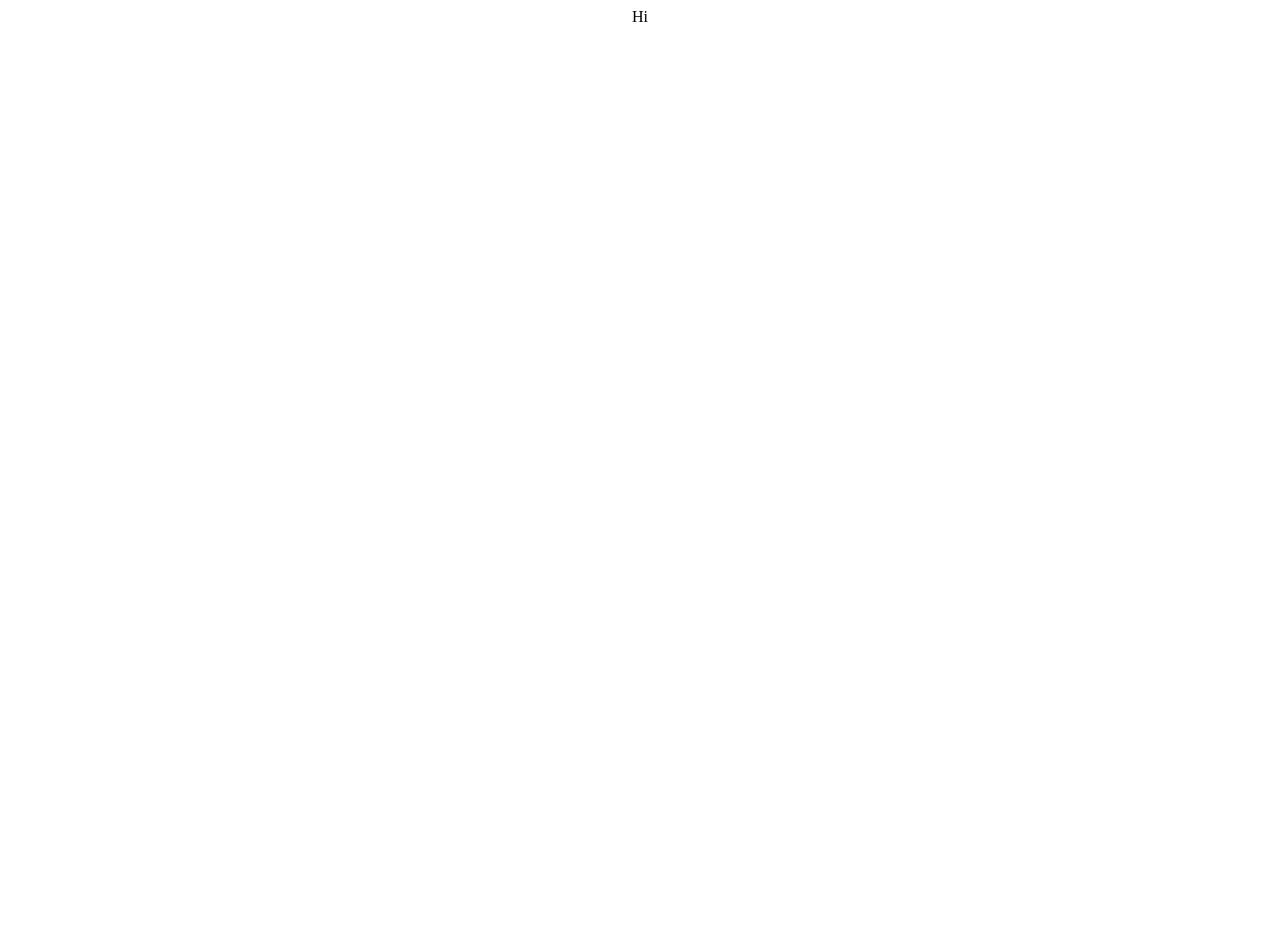
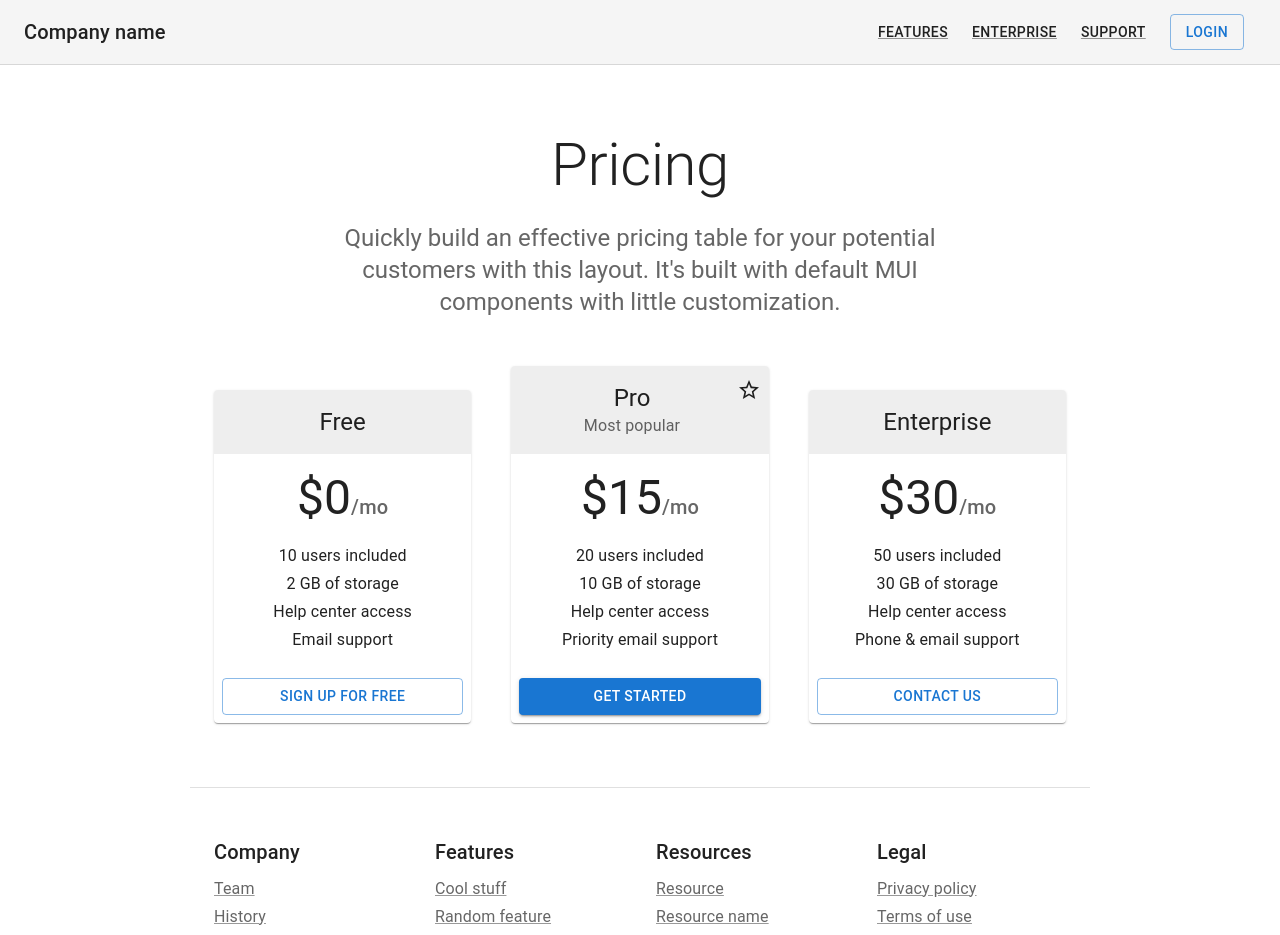
Before and after one commit to sidchopp/all-about-weather, a React (Create React App) app: page / in a window 1280 px wide. Shown: the top 935 px of the page. Before the commit the page ends 800 px from the top, so only its background shows below. Built offline with nearby package versions, Linux system fonts and the light colour scheme.

Commit message:
Started with an MUI template

```diff
--- a/src/App.js
+++ b/src/App.js
@@ -1,10 +1,11 @@
 
 import './App.css';
+import Trial from './components/Trial';
 
 function App() {
   return (
-    <div className="App">
-      Hi
+    <div >
+      <Trial />
     </div>
   );
 }
--- /dev/null
+++ b/src/components/Trial.js
@@ -0,0 +1,259 @@
+import * as React from 'react';
+import AppBar from '@mui/material/AppBar';
+import Box from '@mui/material/Box';
+import Button from '@mui/material/Button';
+import Card from '@mui/material/Card';
+import CardActions from '@mui/material/CardActions';
+import CardContent from '@mui/material/CardContent';
+import CardHeader from '@mui/material/CardHeader';
+import CssBaseline from '@mui/material/CssBaseline';
+import Grid from '@mui/material/Grid';
+import StarIcon from '@mui/icons-material/StarBorder';
+import Toolbar from '@mui/material/Toolbar';
+import Typography from '@mui/material/Typography';
+import Link from '@mui/material/Link';
+import GlobalStyles from '@mui/material/GlobalStyles';
+import Container from '@mui/material/Container';
+
+function Copyright(props) {
+  return (
+    <Typography variant="body2" color="text.secondary" align="center" {...props}>
+      {'Copyright © '}
+      <Link color="inherit" href="https://mui.com/">
+        Your Website
+      </Link>{' '}
+      {new Date().getFullYear()}
+      {'.'}
+    </Typography>
+  );
+}
+
+const tiers = [
+  {
+    title: 'Free',
+    price: '0',
+    description: [
+      '10 users included',
+      '2 GB of storage',
+      'Help center access',
+      'Email support',
+    ],
+    buttonText: 'Sign up for free',
+    buttonVariant: 'outlined',
+  },
+  {
+    title: 'Pro',
+    subheader: 'Most popular',
+    price: '15',
+    description: [
+      '20 users included',
+      '10 GB of storage',
+      'Help center access',
+      'Priority email support',
+    ],
+    buttonText: 'Get started',
+    buttonVariant: 'contained',
+  },
+  {
+    title: 'Enterprise',
+    price: '30',
+    description: [
+      '50 users included',
+      '30 GB of storage',
+      'Help center access',
+      'Phone & email support',
+    ],
+    buttonText: 'Contact us',
+    buttonVariant: 'outlined',
+  },
+];
+
+const footers = [
+  {
+    title: 'Company',
+    description: ['Team', 'History', 'Contact us', 'Locations'],
+  },
+  {
+    title: 'Features',
+    description: [
+      'Cool stuff',
+      'Random feature',
+      'Team feature',
+      'Developer stuff',
+      'Another one',
+    ],
+  },
+  {
+    title: 'Resources',
+    description: ['Resource', 'Resource name', 'Another resource', 'Final resource'],
+  },
+  {
+    title: 'Legal',
+    description: ['Privacy policy', 'Terms of use'],
+  },
+];
+
+export default function Trial() {
+  return (
+    <React.Fragment>
+      <GlobalStyles styles={{ ul: { margin: 0, padding: 0, listStyle: 'none' } }} />
+      <CssBaseline />
+      <AppBar
+        position="static"
+        color="default"
+        elevation={0}
+        sx={{ borderBottom: (theme) => `1px solid ${theme.palette.divider}` }}
+      >
+        <Toolbar sx={{ flexWrap: 'wrap' }}>
+          <Typography variant="h6" color="inherit" noWrap sx={{ flexGrow: 1 }}>
+            Company name
+          </Typography>
+          <nav>
+            <Link
+              variant="button"
+              color="text.primary"
+              href="#"
+              sx={{ my: 1, mx: 1.5 }}
+            >
+              Features
+            </Link>
+            <Link
+              variant="button"
+              color="text.primary"
+              href="#"
+              sx={{ my: 1, mx: 1.5 }}
+            >
+              Enterprise
+            </Link>
+            <Link
+              variant="button"
+              color="text.primary"
+              href="#"
+              sx={{ my: 1, mx: 1.5 }}
+            >
+              Support
+            </Link>
+          </nav>
+          <Button href="#" variant="outlined" sx={{ my: 1, mx: 1.5 }}>
+            Login
+          </Button>
+        </Toolbar>
+      </AppBar>
+      {/* Hero unit */}
+      <Container disableGutters maxWidth="sm" component="main" sx={{ pt: 8, pb: 6 }}>
+        <Typography
+          component="h1"
+          variant="h2"
+          align="center"
+          color="text.primary"
+          gutterBottom
+        >
+          Pricing
+        </Typography>
+        <Typography variant="h5" align="center" color="text.secondary" component="p">
+          Quickly build an effective pricing table for your potential customers with
+          this layout. It&apos;s built with default MUI components with little
+          customization.
+        </Typography>
+      </Container>
+      {/* End hero unit */}
+      <Container maxWidth="md" component="main">
+        <Grid container spacing={5} alignItems="flex-end">
+          {tiers.map((tier) => (
+            // Enterprise card is full width at sm breakpoint
+            <Grid
+              item
+              key={tier.title}
+              xs={12}
+              sm={tier.title === 'Enterprise' ? 12 : 6}
+              md={4}
+            >
+              <Card>
+                <CardHeader
+                  title={tier.title}
+                  subheader={tier.subheader}
+                  titleTypographyProps={{ align: 'center' }}
+                  action={tier.title === 'Pro' ? <StarIcon /> : null}
+                  subheaderTypographyProps={{
+                    align: 'center',
+                  }}
+                  sx={{
+                    backgroundColor: (theme) =>
+                      theme.palette.mode === 'light'
+                        ? theme.palette.grey[200]
+                        : theme.palette.grey[700],
+                  }}
+                />
+                <CardContent>
+                  <Box
+                    sx={{
+                      display: 'flex',
+                      justifyContent: 'center',
+                      alignItems: 'baseline',
+                      mb: 2,
+                    }}
+                  >
+                    <Typography component="h2" variant="h3" color="text.primary">
+                      ${tier.price}
+                    </Typography>
+                    <Typography variant="h6" color="text.secondary">
+                      /mo
+                    </Typography>
+                  </Box>
+                  <ul>
+                    {tier.description.map((line) => (
+                      <Typography
+                        component="li"
+                        variant="subtitle1"
+                        align="center"
+                        key={line}
+                      >
+                        {line}
+                      </Typography>
+                    ))}
+                  </ul>
+                </CardContent>
+                <CardActions>
+                  <Button fullWidth variant={tier.buttonVariant}>
+                    {tier.buttonText}
+                  </Button>
+                </CardActions>
+              </Card>
+            </Grid>
+          ))}
+        </Grid>
+      </Container>
+      {/* Footer */}
+      <Container
+        maxWidth="md"
+        component="footer"
+        sx={{
+          borderTop: (theme) => `1px solid ${theme.palette.divider}`,
+          mt: 8,
+          py: [3, 6],
+        }}
+      >
+        <Grid container spacing={4} justifyContent="space-evenly">
+          {footers.map((footer) => (
+            <Grid item xs={6} sm={3} key={footer.title}>
+              <Typography variant="h6" color="text.primary" gutterBottom>
+                {footer.title}
+              </Typography>
+              <ul>
+                {footer.description.map((item) => (
+                  <li key={item}>
+                    <Link href="#" variant="subtitle1" color="text.secondary">
+                      {item}
+                    </Link>
+                  </li>
+                ))}
+              </ul>
+            </Grid>
+          ))}
+        </Grid>
+        <Copyright sx={{ mt: 5 }} />
+      </Container>
+      {/* End footer */}
+    </React.Fragment>
+  );
+}
```
Also changed, not shown: package.json (+8 -2 lines), 1 other file (tests, documents, lock files or other folders).
